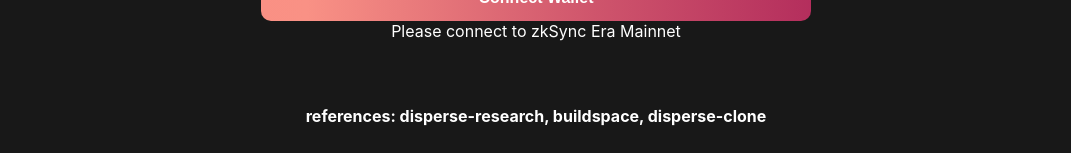
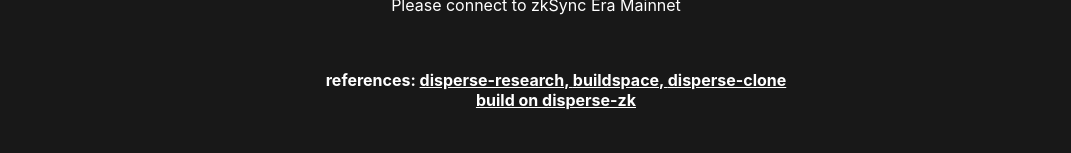
Before and after one commit to iskorzun/disperse-zk, a React (Create React App) app: page / in a window 1280 px wide. Shown: the part 644-797 px from the top of the page, without its empty margins (104-1175 px from the left). Built offline with nearby package versions, Linux system fonts and the light colour scheme.

Commit message:
modified:   public/index.html 	modified:   src/App.js 	modified:   src/styles/App.css

```diff
--- a/public/index.html
+++ b/public/index.html
@@ -24,24 +24,7 @@
       work correctly both with client-side routing and a non-root public URL.
       Learn how to configure a non-root public URL by running `npm run build`.
     -->
-    <title>My Ultra Rare Domain Service</title>
-    <meta name="title" content="My Ultra Rare Domain Service" />
-    <meta name="description" content="Come mint an ultra rare domain on Polygon!" />
-
-    <!-- Facebook -->
-    <meta property="og:type" content="website">
-    <meta property="og:url" content="https://buildspace.so/">
-    <meta property="og:title" content="My Ultra Rare Domain Service">
-    <meta property="og:description" content="Come mint an ultra rare domain on Polygon!">
-    <meta property="og:image" content="%PUBLIC_URL%/splash.png">
-
-    <!-- Twitter -->
-    <meta property="twitter:card" content="summary_large_image">
-    <meta property="twitter:url" content="https://buildspace.so/">
-    <meta property="twitter:title" content="My Ultra Rare Domain Service">
-    <meta property="twitter:description" content="Come mint an ultra rare domain on Polygon!">
-    <meta property="twitter:image" content="%PUBLIC_URL%/splash.png">
-
+    <title>disperse-zk</title>
   </head>
   <body>
     <noscript>You need to enable JavaScript to run this app.</noscript>
--- a/src/App.js
+++ b/src/App.js
@@ -11,6 +11,7 @@
 const disperse_clone_link = "https://github.com/rajkharvar/disperse-clone";
 const contract_link =
   "https://explorer.zksync.io/address/0x754308c605820E2464200eAD8156d45351db4029";
+const disperse_zk_link = "https://github.com/Scotthamy/disperse-zk";
 
 const App = () => {
   const [network, setNetwork] = useState("");
@@ -139,6 +140,7 @@
         </div>
 
         <div className="footer-container">
+          <ul>
             <p className="footer-text" target="_blank" rel="noreferrer">
               references{": "}
               <a className="footer-hlink" href={disperse_research_link}>
@@ -151,6 +153,11 @@
                 disperse-clone{" "}
               </a>
             </p>
+
+            <a className="footer-text" href={disperse_zk_link}>
+              build on disperse-zk
+            </a>
+          </ul>
         </div>
       </div>
     </div>
--- a/src/styles/App.css
+++ b/src/styles/App.css
@@ -148,15 +148,23 @@
   padding-bottom: 30px;
 }
 
+.footer-container_p {
+  background-color: #181818;
+  display: flex;
+  justify-content: center;
+  align-items: center;
+  padding-bottom: 30px;
+}
+
 .footer-text {
   color: white;
   font-size: 16px;
   font-weight: bold;
+  color: inherit;
 }
 
 .footer-hlink {
   color: inherit;
-  text-decoration: none;
 }
 
 .form-container {
```
Lines whose indentation alone changed are shown as unchanged.
